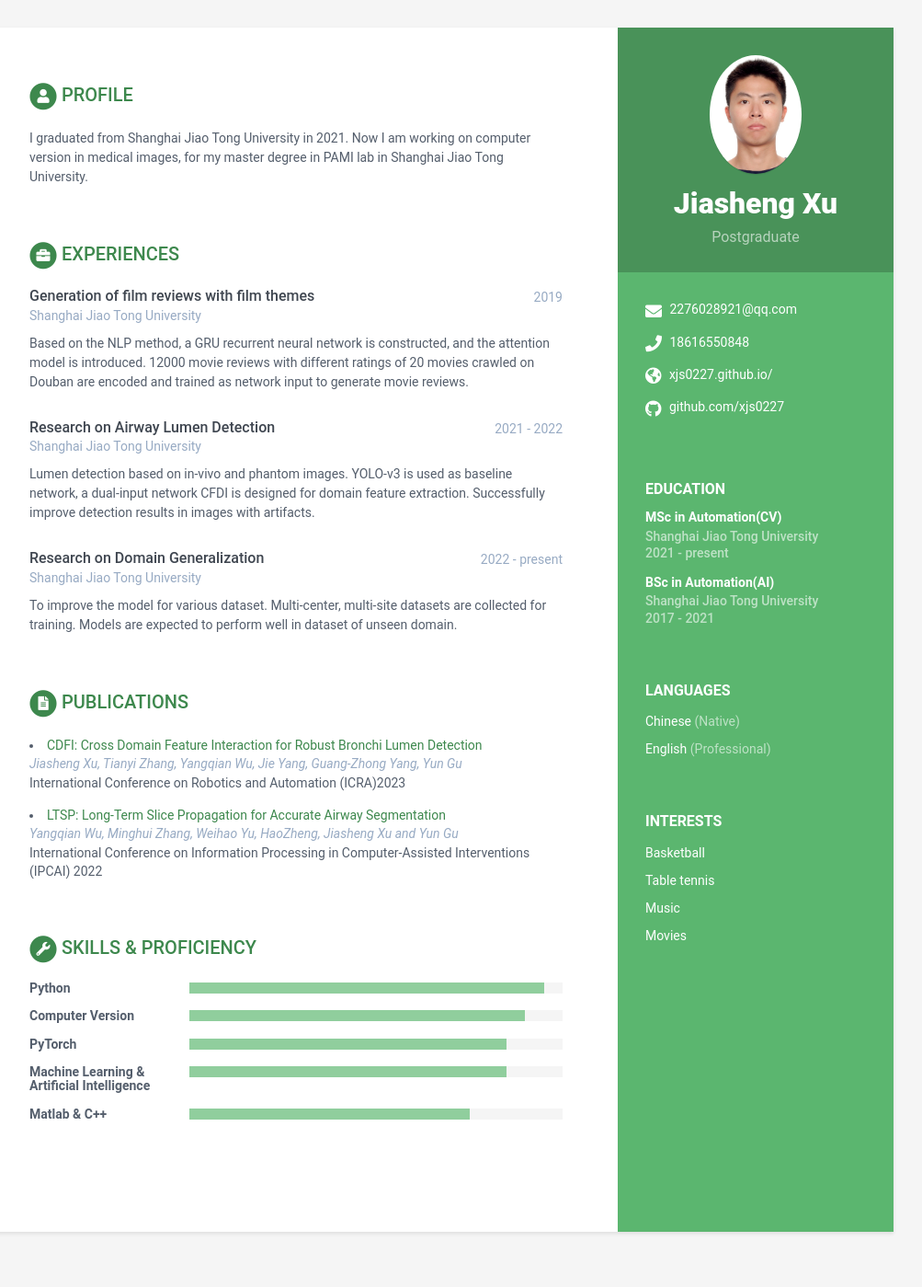
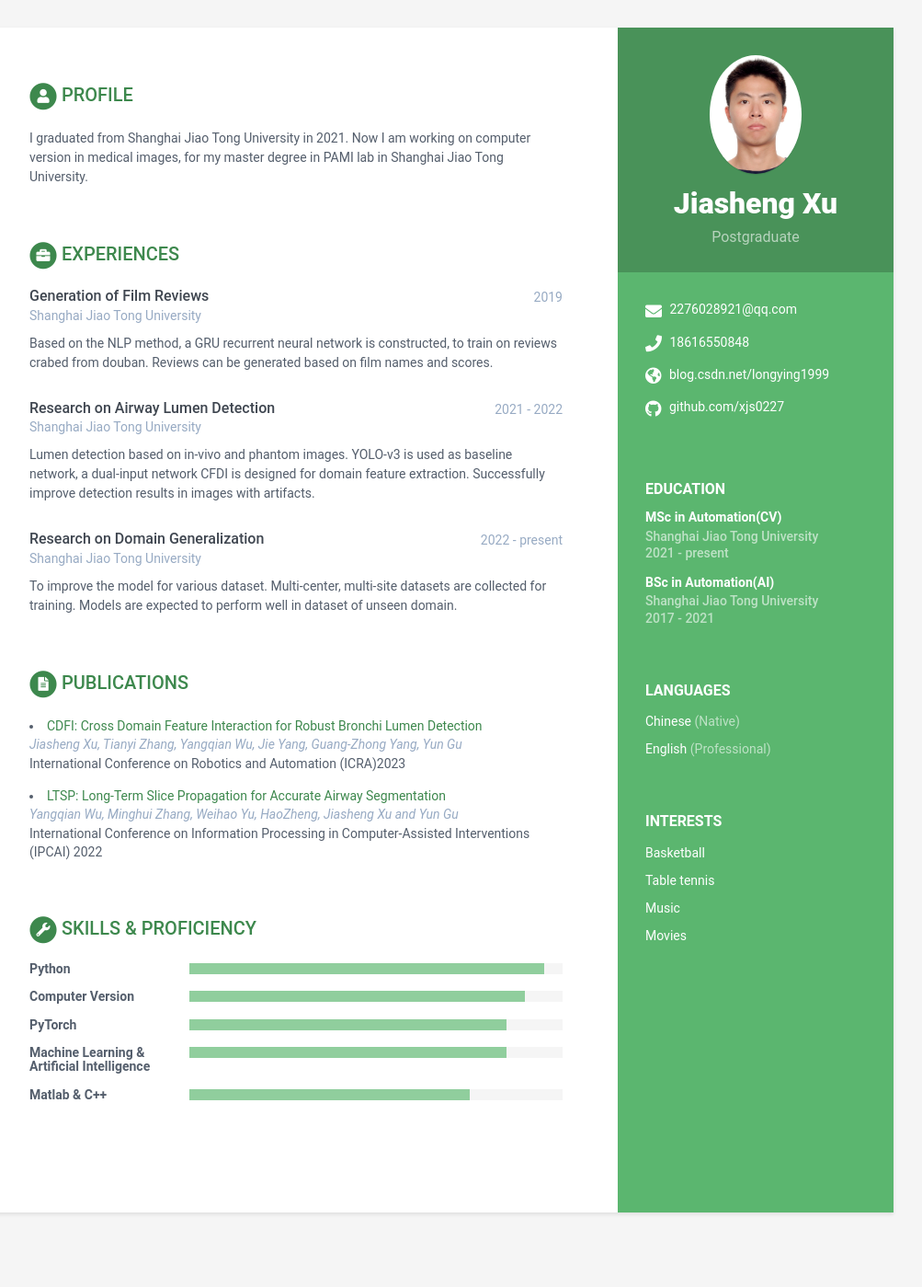
Before and after one commit to longyingsuifeng0227/xjs0227.github.io, a Jekyll site: the page built from index.html, in a window 1280 px wide. Shown: the whole page at 92% size, without its empty margins (168-1171 px from the left). Built offline with Jekyll 4.4.1, drawn with Linux system fonts in a browser that asks for light colours; after the commit the page ends 1378 px from its top, so only the background shows below that.

Commit message:
Update data.yml

```diff
--- a/_data/data.yml
+++ b/_data/data.yml
@@ -19,8 +19,8 @@ sidebar:
     website: xjs0227.github.io/ #do not add http://
     # linkedin: alandoe
     # xing: alandoe
+    website: blog.csdn.net/longying1999
     github: github.com/xjs0227
-    CSDN: blog.csdn.net/longying1999
 
     languages:
       title: Languages
@@ -71,14 +71,13 @@ education:
 experiences:
     title: Experiences
     info:
-      - role: Generation of film reviews with film themes
+      - role: Generation of Film Reviews
         time: 2019
         company: Shanghai Jiao Tong University
         details: |
           Based on the NLP method, a GRU recurrent neural network is constructed,
-          and the attention model is introduced. 12000 movie reviews with different
-          ratings of 20 movies crawled on Douban are encoded and trained as network
-          input to generate movie reviews.
+          to train on reviews crabed from douban. Reviews can be generated based
+          on film names and scores.
       - role: Research on Airway Lumen Detection
         time: 2021 - 2022
         company: Shanghai Jiao Tong University
```
